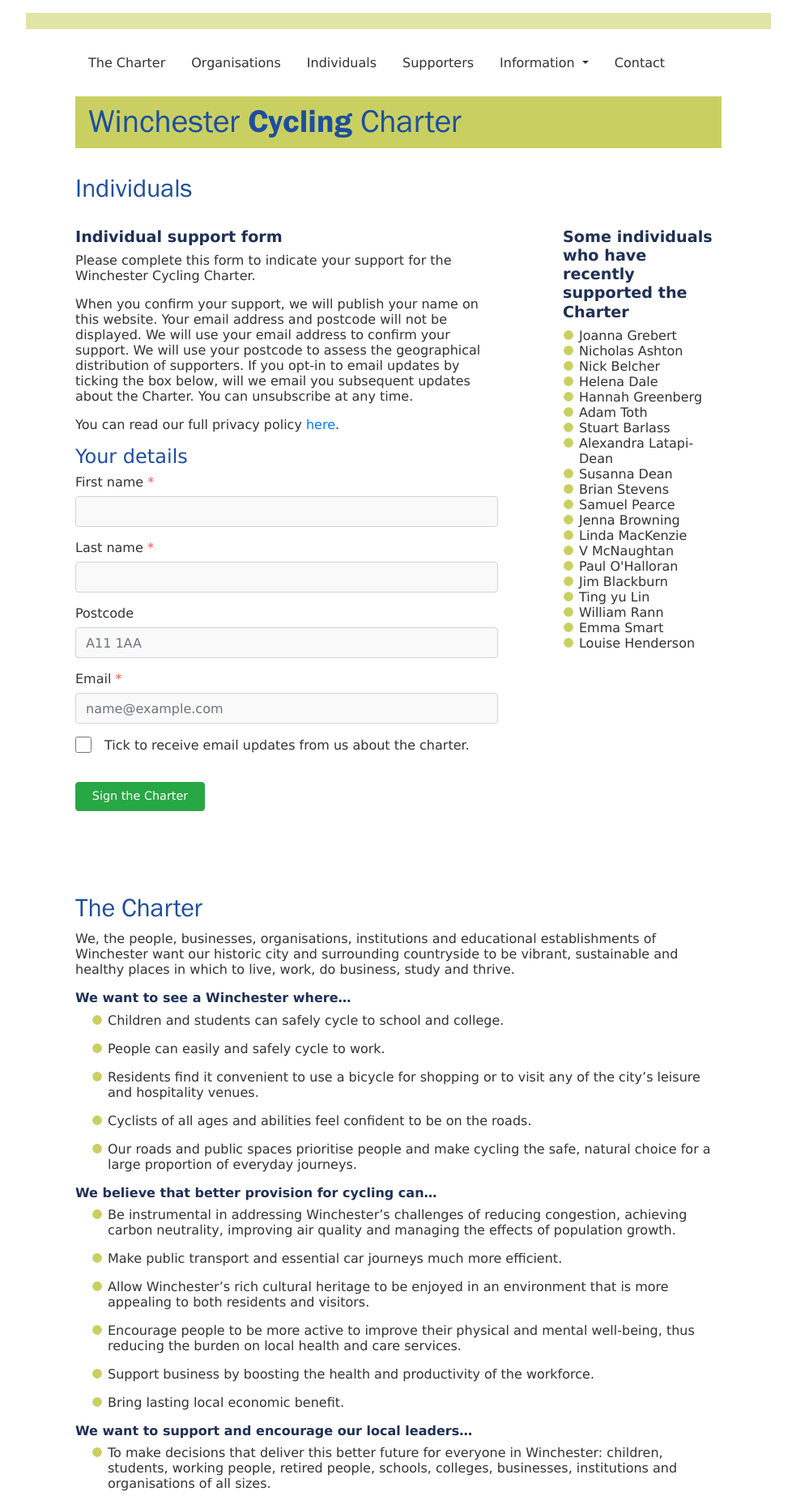
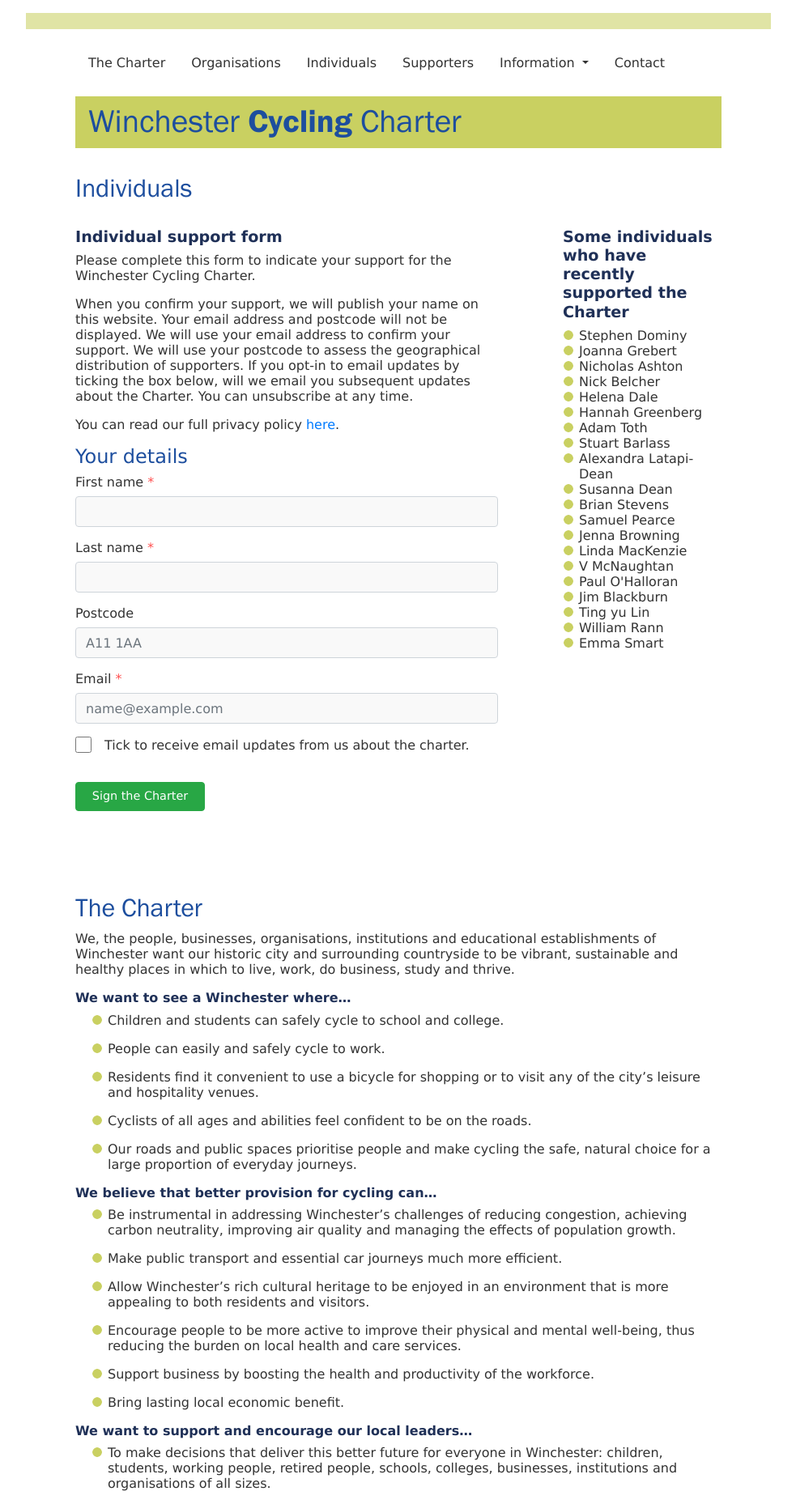
Before and after one commit to winchestercyclingcharter/winchestercyclingcharter.github.io, a Jekyll site: the page built from ind-page.md, in a window 1280 px wide. Shown: the whole page at 81% size, without its empty margins (148-1131 px from the left). Built offline with Jekyll 4.4.1, drawn with Linux system fonts in a browser that asks for light colours; nearby versions of some CDN libraries.

Commit message:
Update people.yml

```diff
--- a/_data/people.yml
+++ b/_data/people.yml
@@ -742,3 +742,4 @@ people:
 - { lastname: Belcher, firstname: Nick, dt: 20211119-102811-201422 }
 - { lastname: Ashton, firstname: Nicholas, dt: 20211120-143935-909312 }
 - { lastname: Grebert, firstname: Joanna, dt: 20211121-142427-719668 }
+- { lastname: Dominy, firstname: Stephen, dt: 20211207-090354-868576 }
```
